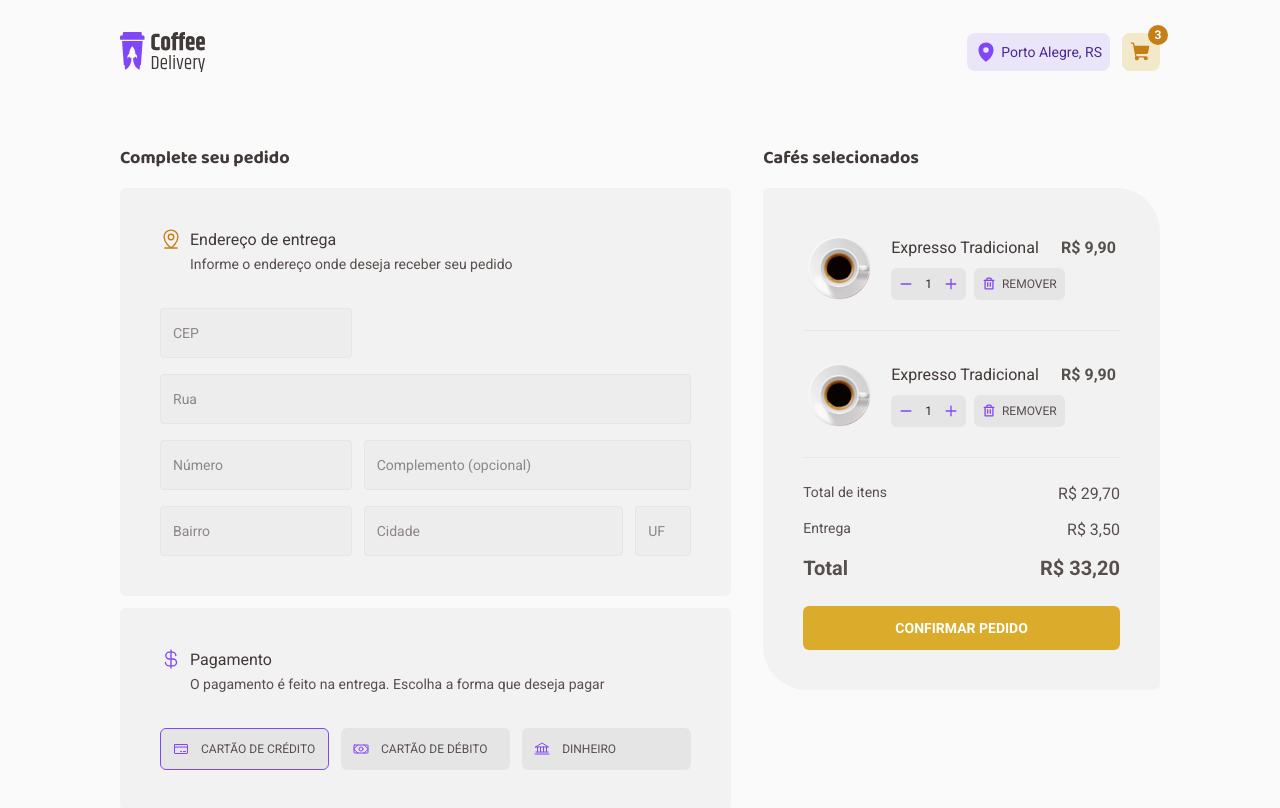
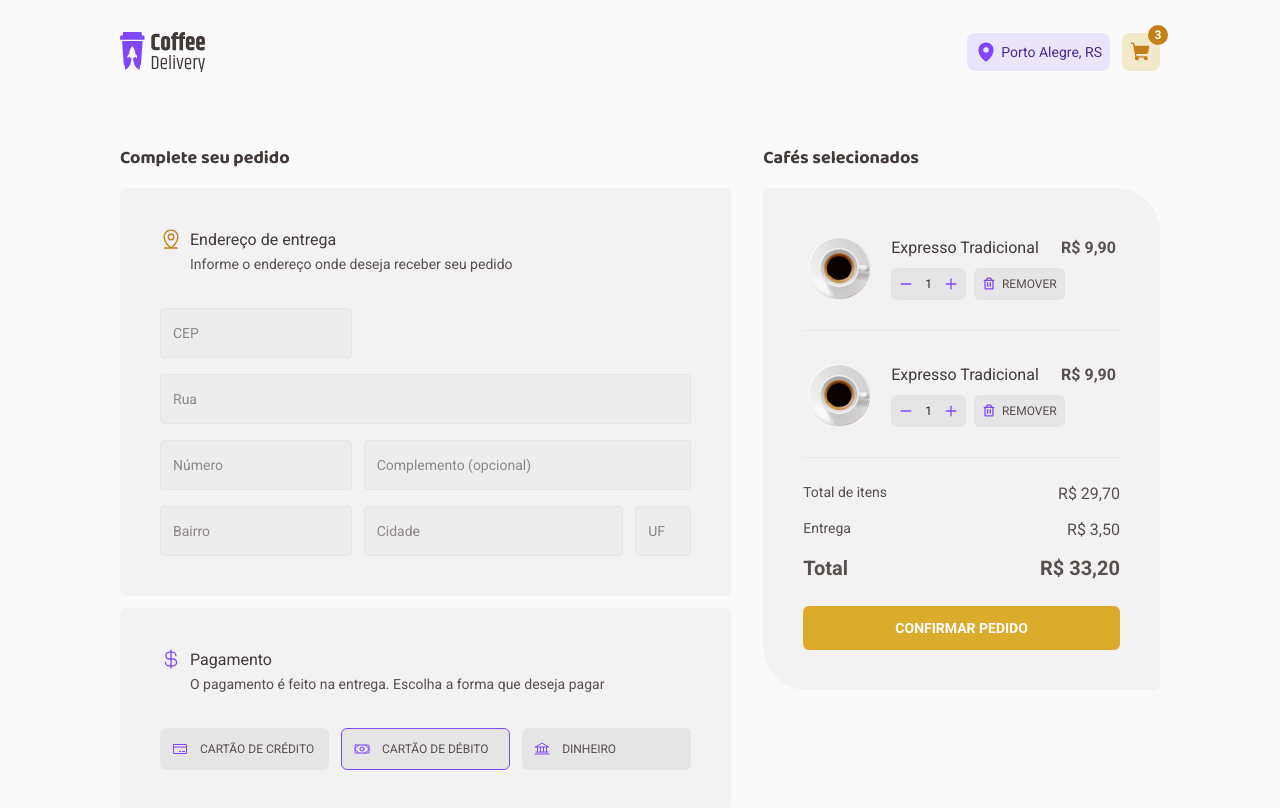
Before and after one commit to Gian-Lucas/coffee-delivery, a React (Vite) app: page /checkout in a window 1280 px wide. Shown: the top 808 px of the page. Built offline with nearby package versions, Linux system fonts and the light colour scheme.

Commit message:
select component

```diff
--- /dev/null
+++ b/src/components/Select.tsx
@@ -0,0 +1,25 @@
+import { ReactNode } from "react";
+
+interface SelectProps {
+  icon: ReactNode;
+  title: string;
+  isSelected: boolean;
+}
+
+export function Select({ icon, title, isSelected }: SelectProps) {
+  if (isSelected) {
+    return (
+      <div className="hover:bg-base-hover transition-colors cursor-pointer text-purple flex items-center gap-3 p-3 border border-purple bg-base-button rounded-md">
+        {icon}
+        <span className="text-base-text text-xs">{title}</span>
+      </div>
+    );
+  }
+
+  return (
+    <div className="hover:bg-base-hover transition-colors cursor-pointer text-purple flex items-center gap-3 p-3 bg-base-button rounded-md">
+      {icon}
+      <span className="text-base-text text-xs">{title}</span>
+    </div>
+  );
+}
--- a/src/pages/Checkout.tsx
+++ b/src/pages/Checkout.tsx
@@ -11,6 +11,7 @@ import {
 import coffee from "../assets/coffee.svg";
 import { Input } from "../components/Input";
 import { InputGridContainer } from "../components/InputGridContainer";
+import { Select } from "../components/Select";
 
 export function Checkout() {
   return (
@@ -74,29 +75,21 @@ export function Checkout() {
           </header>
 
           <div className="mt-8 grid grid-cols-3 gap-3">
-            {true ? (
-              <div className="hover:bg-base-hover transition-colors cursor-pointer text-purple flex items-center gap-3 p-3 border border-purple bg-base-button rounded-md">
-                <CreditCard size={16} />
-                <span className="text-base-text text-xs">
-                  CARTÃO DE CRÉDITO
-                </span>
-              </div>
-            ) : (
-              <div className="hover:bg-base-hover transition-colors cursor-pointer text-purple flex items-center gap-3 p-3 bg-base-button rounded-md">
-                <CreditCard size={16} />
-                <span className="text-base-text text-xs">
-                  CARTÃO DE CRÉDITO
-                </span>
-              </div>
-            )}
-            <div className="hover:bg-base-hover transition-colors cursor-pointer text-purple flex items-center gap-3 p-3 bg-base-button rounded-md">
-              <Money size={16} />
-              <span className="text-base-text text-xs">CARTÃO DE DÉBITO</span>
-            </div>
-            <div className="hover:bg-base-hover transition-colors cursor-pointer text-purple flex items-center gap-3 p-3 bg-base-button rounded-md">
-              <Bank size={16} />
-              <span className="text-base-text text-xs">DINHEIRO</span>
-            </div>
+            <Select
+              icon={<CreditCard size={16} />}
+              title="CARTÃO DE CRÉDITO"
+              isSelected={false}
+            />
+            <Select
+              icon={<Money size={16} />}
+              title="CARTÃO DE DÉBITO"
+              isSelected={true}
+            />
+            <Select
+              icon={<Bank size={16} />}
+              title="DINHEIRO"
+              isSelected={false}
+            />
           </div>
         </div>
       </div>
```
